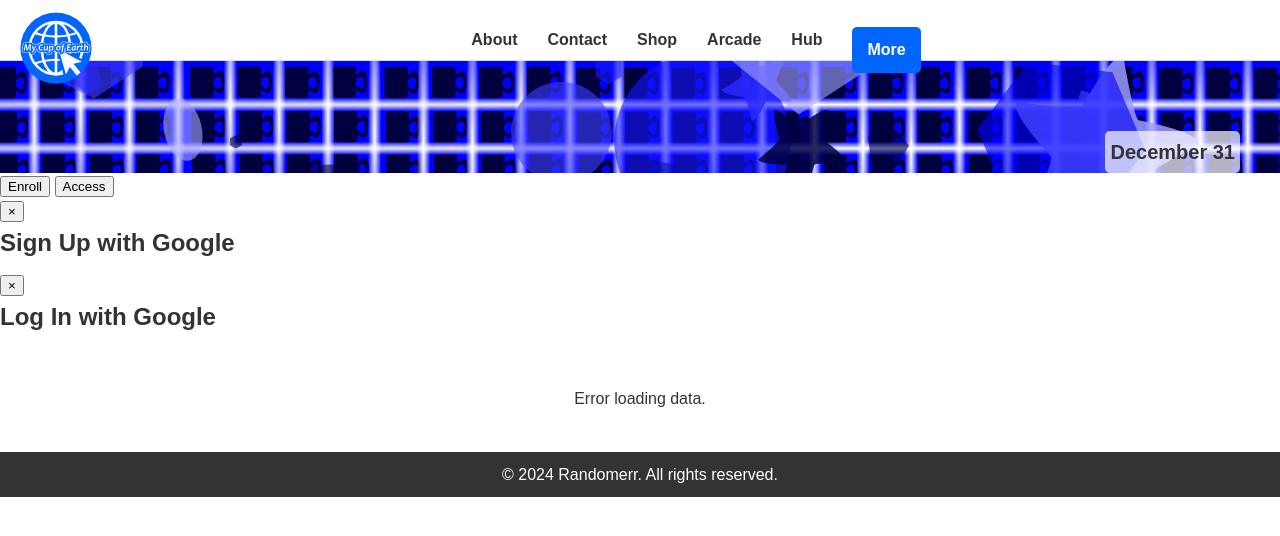
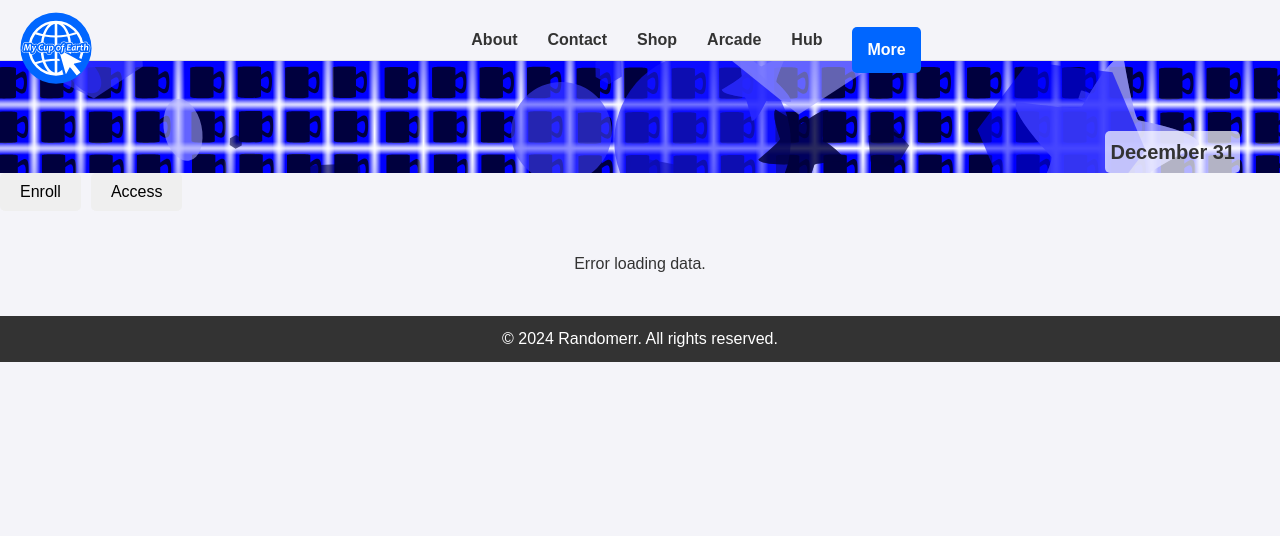
Before and after one commit to m-cochran/Randomerr, a Jekyll site: the page built from hub.html, in a window 1280 px wide. Shown: the top 536 px of the page. Built offline with Jekyll 4.4.1, drawn with Linux system fonts in a browser that asks for light colours.

Commit message:
Update header.html

```diff
--- a/_includes/header.html
+++ b/_includes/header.html
@@ -76,7 +76,71 @@
     <div id="googleAccess" class="google-button"></div>
   </div>
 
+<style>
 
+    body {
+      font-family: Arial, sans-serif;
+      margin: 0;
+      padding: 0;
+      background-color: #f4f4f9;
+      display: block;
+      justify-content: center;
+      align-items: center;
+      height: 10vh;
+    }
+
+    .access-bar {
+      display: flex;
+      gap: 10px;
+    }
+
+    .access-bar button {
+      padding: 10px 20px;
+      font-size: 16px;
+      border: none;
+      border-radius: 5px;
+      cursor: pointer;
+      transition: background-color 0.3s;
+    }
+
+    .access-bar button:hover {
+      background-color: #ddd;
+    }
+
+    .modal {
+      position: fixed;
+      width: 300px;
+      padding: 20px;
+      border-radius: 5px;
+      background: #fff;
+      box-shadow: 0 4px 8px rgba(0, 0, 0, 0.2);
+      display: none;
+    }
+
+    .modal.active {
+      display: block;
+    }
+
+    .modal h2 {
+      margin-top: 0;
+    }
+
+    .modal .close-btn {
+      position: absolute;
+      top: 10px;
+      right: 10px;
+      background: none;
+      border: none;
+      font-size: 20px;
+      color: #666;
+      cursor: pointer;
+    }
+
+    .google-button {
+      margin-top: 20px;
+      text-align: center;
+    }
+</style>
 
 <script>
   const clientId = "725662594004-dn93rj2929o73vf21cq95srvvuvap5t2.apps.googleusercontent.com"; // Replace with your actual Google Client ID
```
